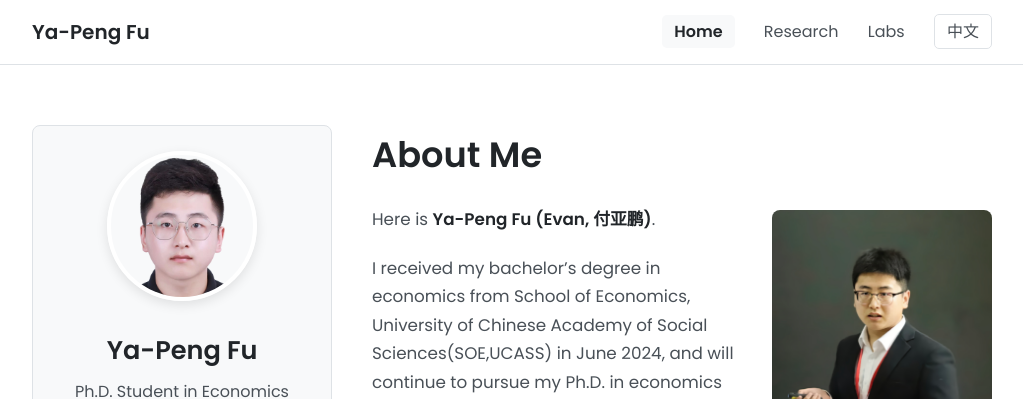
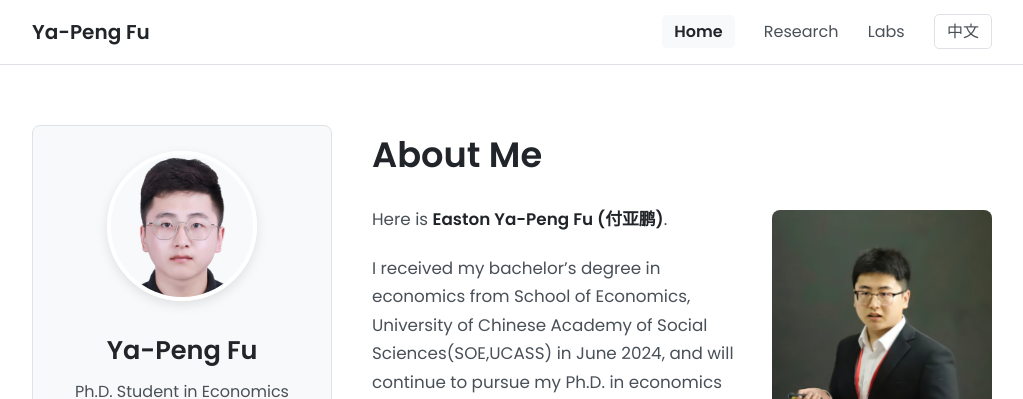
Before and after one commit to fyapeng/fyapeng.github.io, a Jekyll site: the page built from en/index.html, in a window 1280 px wide and 900 px high. Shown: the top 399 px of the window, without its empty margins (128-1151 px from the left). Built offline with Jekyll 4.4.1, drawn with Linux system fonts in a browser that asks for light colours.

Commit message:
Update en.yml

```diff
--- a/_data/en.yml
+++ b/_data/en.yml
@@ -20,7 +20,7 @@ profile:
 about:
   title: "About Me"
   intro: |
-    Here is **Ya-Peng Fu (Evan, 付亚鹏)**.
+    Here is **Easton Ya-Peng Fu (付亚鹏)**.
 
     I received my bachelor's degree in economics from School of Economics, University of Chinese Academy of Social Sciences(SOE,UCASS) in June 2024, and will continue to pursue my Ph.D. in economics at SOE,UCASS.
 
```
